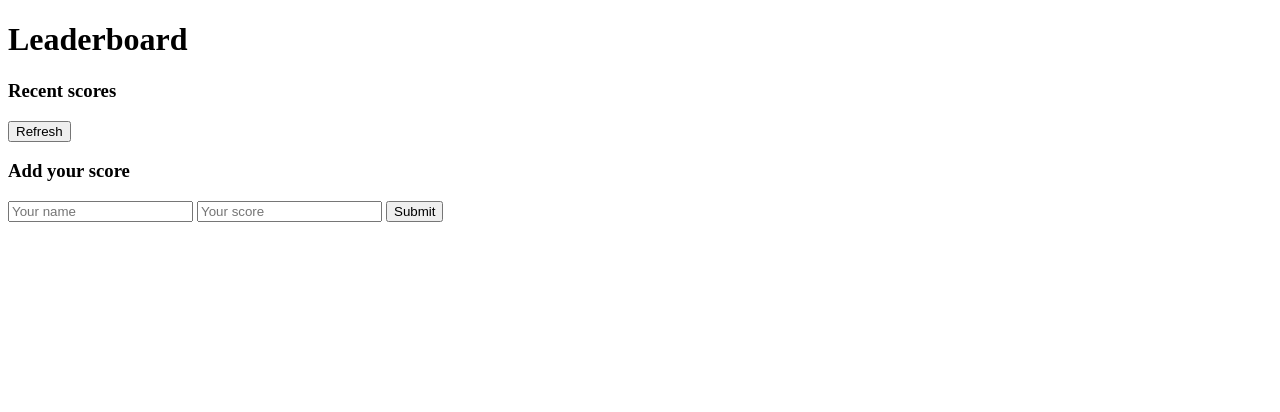
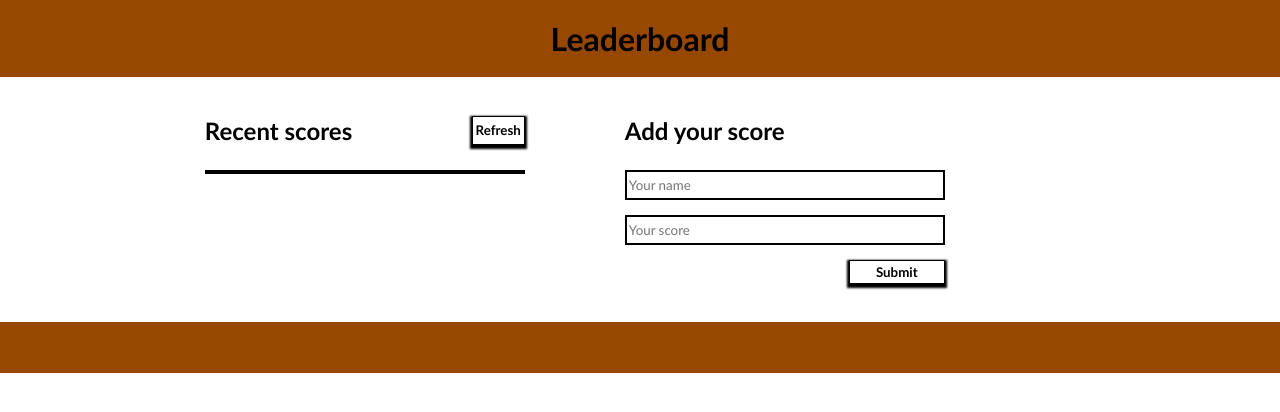
Before and after one commit to Patfarmurs/leaderboard, a website built with webpack: page src/index.html in a window 1280 px wide. Built offline with nearby package versions, Linux system fonts and the light colour scheme; no server answers.

Commit message:
Update style.css file

```diff
--- a/src/style.css
+++ b/src/style.css
@@ -1,3 +1,127 @@
-.left {
+*,
+::before,
+::after {
+  box-sizing: border-box;
+  margin: 0;
+  padding: 0;
+  font-family: "Gill Sans", "Gill Sans MT", Calibri, "Trebuchet MS", sans-serif;
+}
+
+:root {
+  --primary-dark: #000;
+  --white: #fff;
+  --light-gray: #ddd;
+  --brown: #964800;
+}
+
+header {
   display: flex;
+  align-items: center;
+  justify-content: center;
+  padding: 1.5%;
+  background-color: var(--brown);
 }
+
+main {
+  display: flex;
+  justify-content: center;
+  align-items: flex-start;
+  padding: 3%;
+  margin: 0 13%;
+}
+
+h1 {
+  font-size: xx-large;
+  font-weight: bolder;
+}
+
+h3 {
+  font-size: x-large;
+  font-weight: bolder;
+}
+
+.container {
+  display: flex;
+  width: 80vw;
+  gap: 100px;
+  align-self: center;
+}
+
+.board {
+  display: flex;
+  flex-direction: column;
+  gap: 25px;
+  width: 25vw;
+}
+
+.refresh {
+  display: flex;
+  justify-content: space-between;
+}
+
+button {
+  padding: 3px;
+  background-color: var(--white);
+  color: var(--primary-dark);
+  font-weight: bold;
+  border: 1px solid var(--primary-dark);
+  box-shadow: 0 2px 2px 2px var(--primary-dark);
+}
+
+form button {
+  width: 30%;
+  align-self: flex-end;
+}
+
+button:hover {
+  cursor: pointer;
+  background-color: lightslategray;
+}
+
+table {
+  border: 2px solid var(--primary-dark);
+}
+
+td {
+  border: none;
+  padding: 4px 1px;
+}
+
+tr:nth-child(even) {
+  background-color: var(--light-gray);
+}
+
+.add-score {
+  display: flex;
+  flex-direction: column;
+  gap: 25px;
+  width: 25vw;
+}
+
+form {
+  display: flex;
+  flex-direction: column;
+  gap: 15px;
+}
+
+input {
+  padding: 5px 2px;
+  border: 2px solid var(--primary-dark);
+  width: 100%;
+}
+
+footer {
+  display: flex;
+  align-items: center;
+  justify-content: center;
+  padding: 2%;
+  background-color: var(--brown);
+}
+
+footer p {
+  display: flex;
+  align-items: center;
+  justify-content: center;
+  gap: 10px;
+  font-weight: bolder;
+}
```
